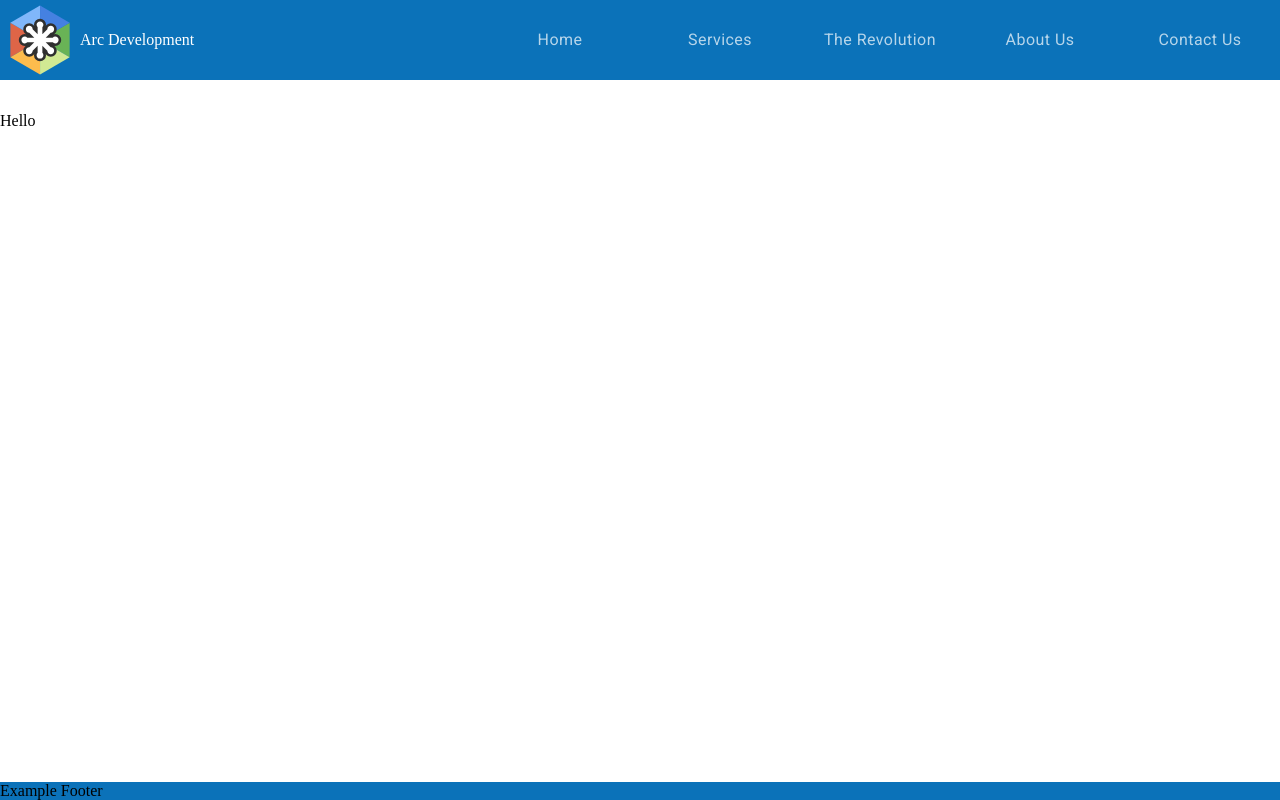
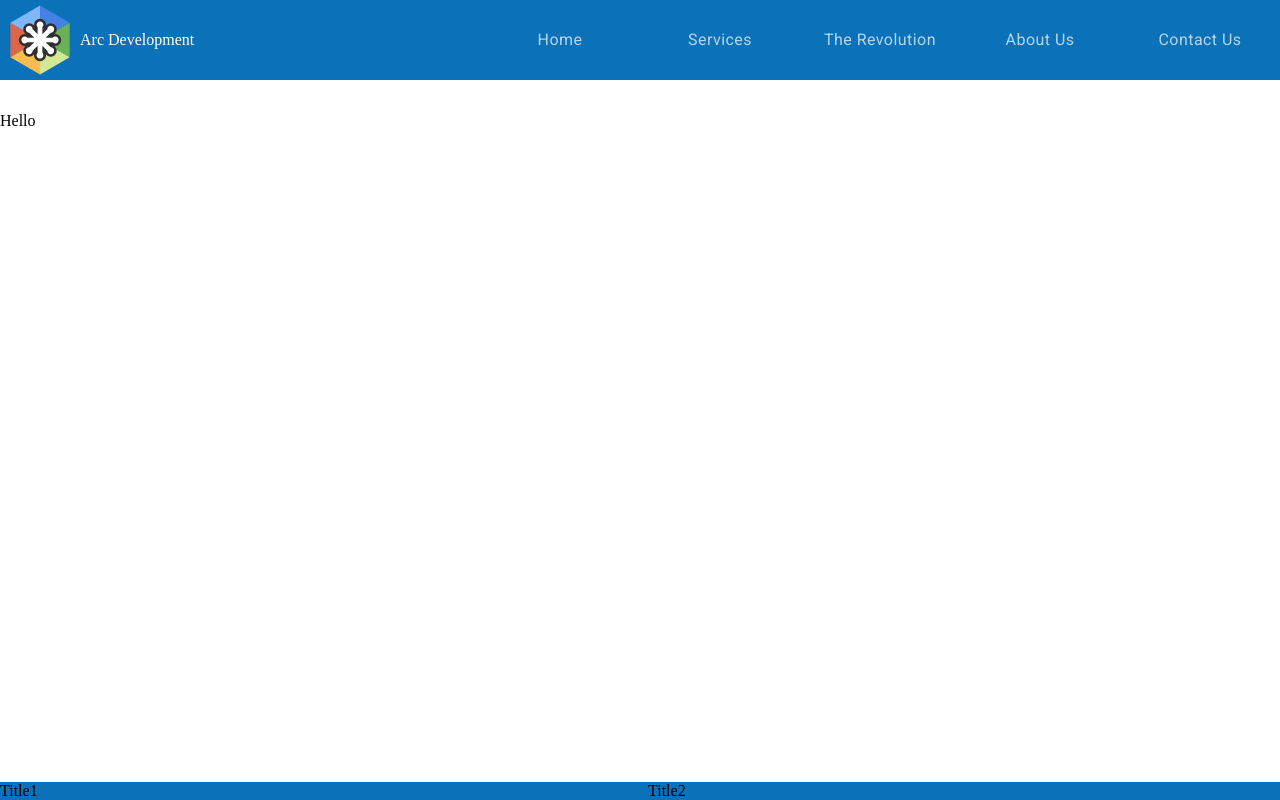
Before and after one commit to erasabi/material-ui-app, a React (Create React App) app: page / in a window 1280 px wide. Built offline with nearby package versions, Linux system fonts and the light colour scheme.

Commit message:
4.52 simple Grid

```diff
--- a/src/components/ui/Footer.js
+++ b/src/components/ui/Footer.js
@@ -18,7 +18,14 @@ export default function Footer() {
     const classes = useStyles()
     return (
         <footer className={classes.footer}>
-            Example Footer
+            <Grid container spacing={2}>
+                <Grid container item xs={6}>
+                    Title1
+                </Grid>
+                <Grid container item xs={6}>
+                    Title2
+                </Grid>
+            </Grid>
         </footer>
     );
 }
```
